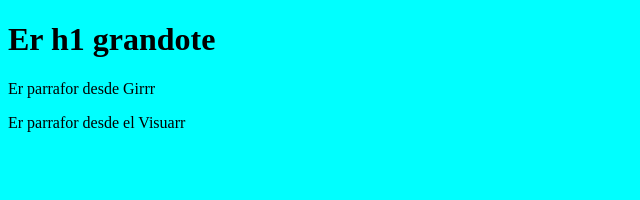
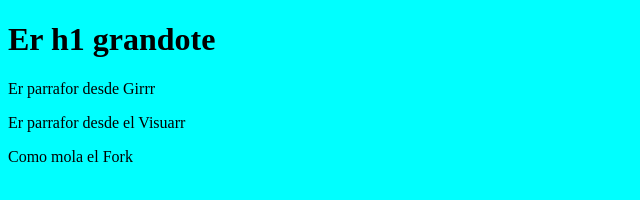
Before and after one commit to franBauSomos77/preyectoVisualGit, a plain HTML site: page index.html in a window 1280 px wide. Shown: the whole page, without its empty margins (0-640 px from the left). Drawn offline with Linux system fonts and the light colour scheme.

Commit message:
Er clonao modificado

```diff
--- a/index.html
+++ b/index.html
@@ -10,5 +10,6 @@
     <h1>Er h1 grandote</h1>
     <p>Er parrafor desde Girrr</p>
     <p>Er parrafor desde el Visuarr</p>
+    <p>Como mola el Fork</p>
 </body>
 </html>
```
